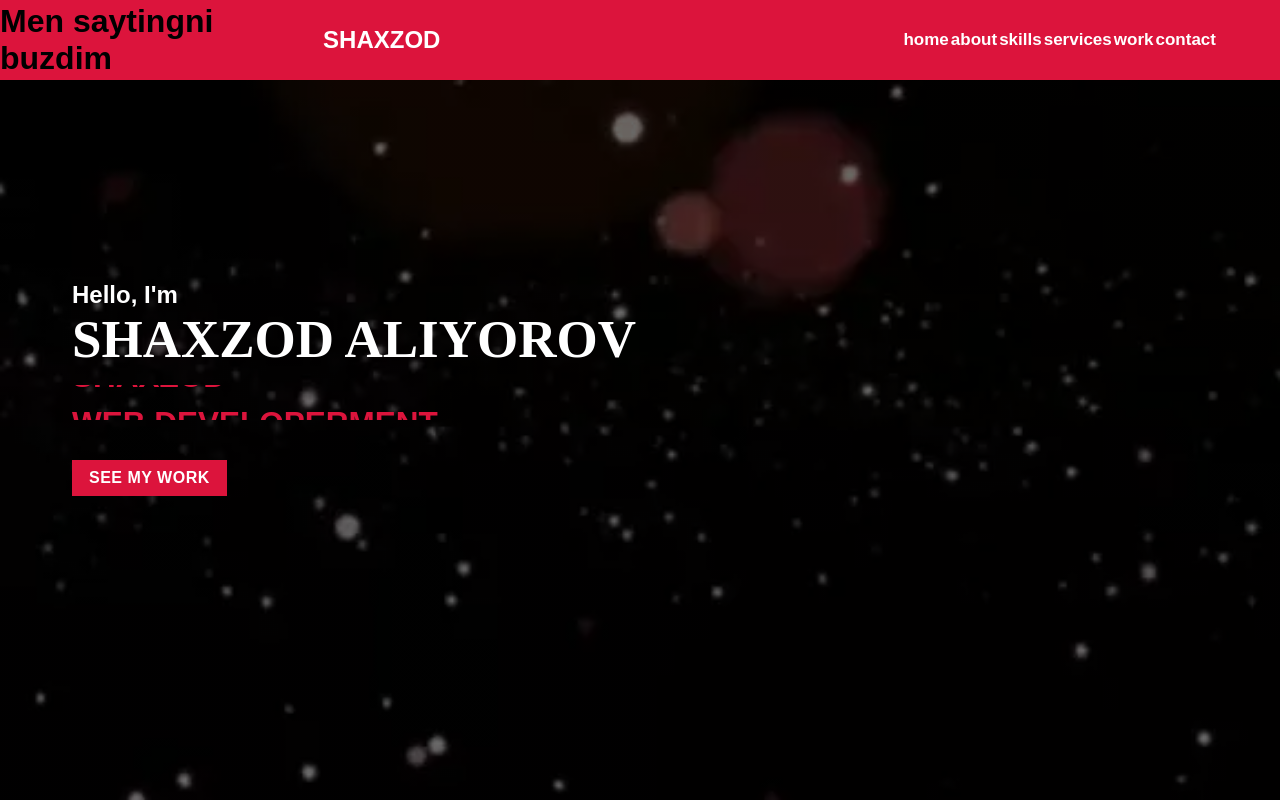
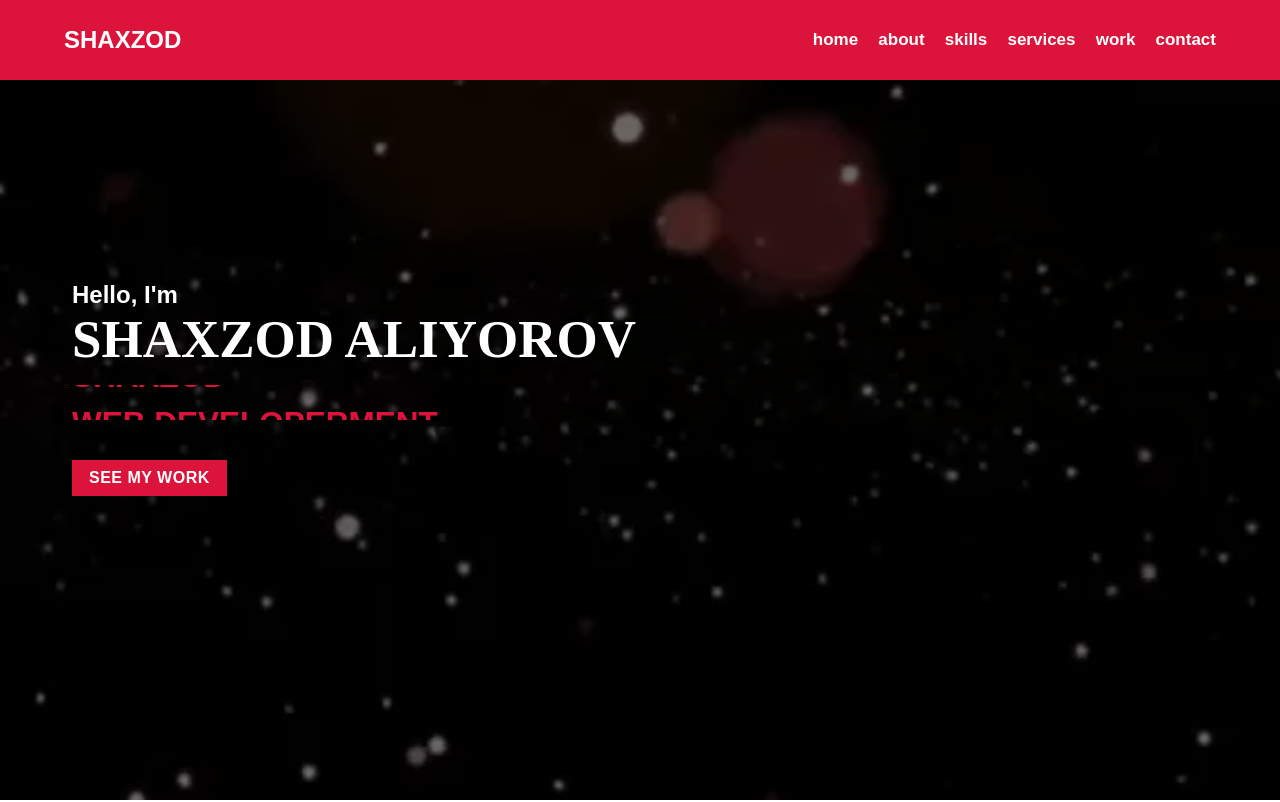
Before and after one commit to shaxzodaliyorov/portfolio, a plain HTML site: page index.html in a window 1280 px wide. Shown: the top 802 px of the page. Drawn offline with Linux system fonts and the light colour scheme; a web font is replaced by a local one.

Commit message:
Update index.html
men o'zgartirdim

```diff
--- a/index.html
+++ b/index.html
@@ -20,7 +20,6 @@
   <body>
     <!-- ===header=== -->
     <header>
-      <h1>Men saytingni buzdim</h1>
       <nav>
         <div class="logo">
           <h1><a>SHAXZOD</a></h1>
```
